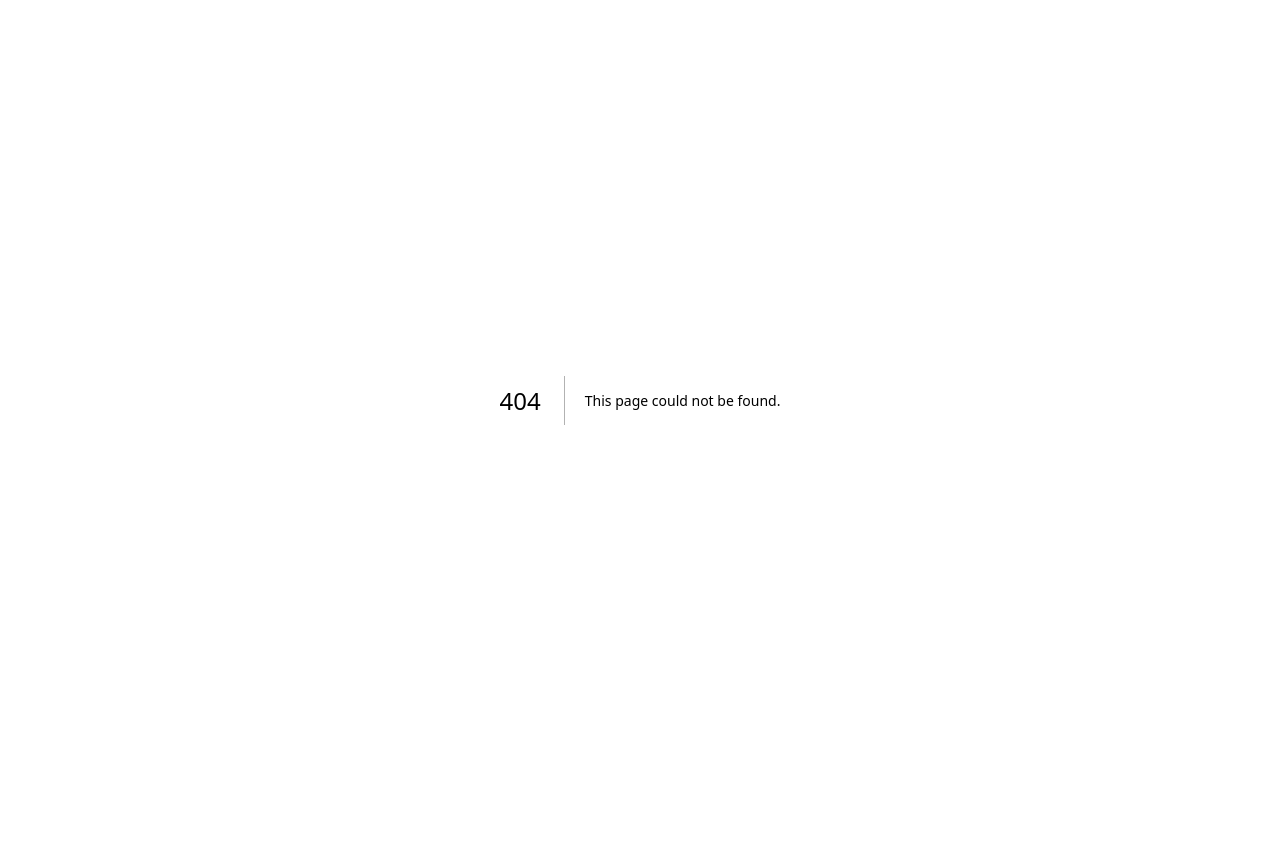
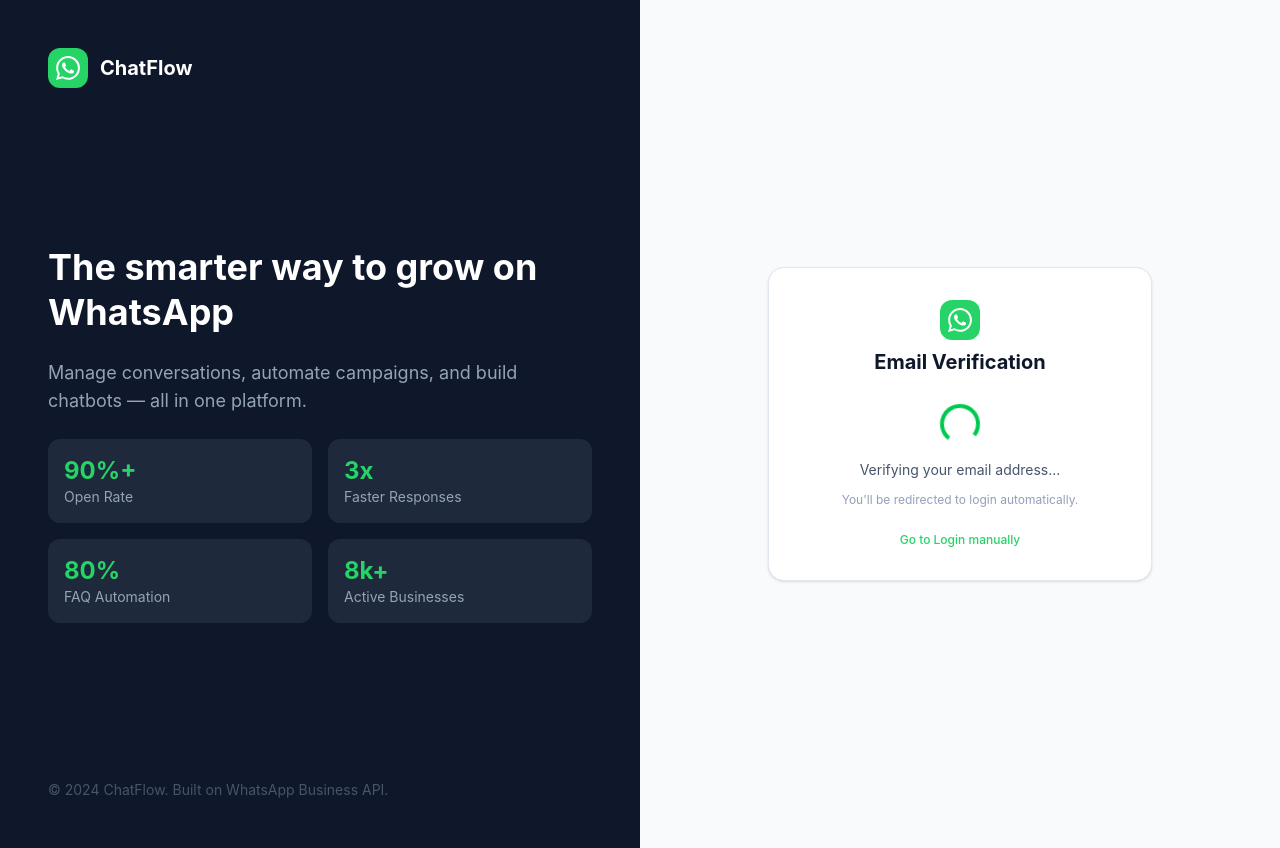
Before and after one commit to joshicloudindia-a11y/whatsapp, a Next.js app: page /verify-email in a window 1280 px wide. Before the commit this address had no page. Before the commit the page ends 800 px from the top, so only its background shows below. Built offline with nearby package versions, Linux system fonts and the light colour scheme.

Commit message:
fix: add missing verify-email page (was causing 404)

```diff
--- /dev/null
+++ b/src/app/(auth)/verify-email/page.tsx
@@ -0,0 +1,83 @@
+"use client";
+
+import { useEffect, useState, Suspense } from "react";
+import { useSearchParams } from "next/navigation";
+import Link from "next/link";
+
+function VerifyEmailContent() {
+  const searchParams = useSearchParams();
+  const token = searchParams.get("token");
+  const [status, setStatus] = useState<"loading" | "success" | "error">("loading");
+  const [message, setMessage] = useState("");
+
+  useEffect(() => {
+    if (!token) {
+      setStatus("error");
+      setMessage("Invalid verification link.");
+      return;
+    }
+
+    fetch(`/api/auth/verify-email?token=${token}`, { redirect: "manual" })
+      .then((res) => {
+        if (res.status === 0 || res.ok || res.type === "opaqueredirect") {
+          setStatus("success");
+        } else {
+          return res.json().then((d) => { throw new Error(d?.error ?? "Verification failed"); });
+        }
+      })
+      .catch(() => {
+        // API redirects on success — treat any redirect as success
+        setStatus("success");
+      });
+  }, [token]);
+
+  // Fallback: just redirect to API route directly (most reliable approach)
+  useEffect(() => {
+    if (!token) return;
+    const timer = setTimeout(() => {
+      window.location.href = `/api/auth/verify-email?token=${token}`;
+    }, 300);
+    return () => clearTimeout(timer);
+  }, [token]);
+
+  return (
+    <div className="min-h-screen flex items-center justify-center bg-slate-50 px-4">
+      <div className="w-full max-w-sm bg-white rounded-2xl shadow-sm border p-8 space-y-6 text-center" style={{ borderColor: "#e2e8f0" }}>
+        {/* Logo */}
+        <div className="flex flex-col items-center gap-2">
+          <div className="w-10 h-10 rounded-xl flex items-center justify-center" style={{ background: "#25D366" }}>
+            <svg viewBox="0 0 24 24" fill="white" className="w-6 h-6">
+              <path d="M17.472 14.382c-.297-.149-1.758-.867-2.03-.967-.273-.099-.471-.148-.67.15-.197.297-.767.966-.94 1.164-.173.199-.347.223-.644.075-.297-.15-1.255-.463-2.39-1.475-.883-.788-1.48-1.761-1.653-2.059-.173-.297-.018-.458.13-.606.134-.133.298-.347.446-.52.149-.174.198-.298.298-.497.099-.198.05-.371-.025-.52-.075-.149-.669-1.612-.916-2.207-.242-.579-.487-.5-.669-.51-.173-.008-.371-.01-.57-.01-.198 0-.52.074-.792.372-.272.297-1.04 1.016-1.04 2.479 0 1.462 1.065 2.875 1.213 3.074.149.198 2.096 3.2 5.077 4.487.709.306 1.262.489 1.694.625.712.227 1.36.195 1.871.118.571-.085 1.758-.719 2.006-1.413.248-.694.248-1.289.173-1.413-.074-.124-.272-.198-.57-.347m-5.421 7.403h-.004a9.87 9.87 0 01-5.031-1.378l-.361-.214-3.741.982.998-3.648-.235-.374a9.86 9.86 0 01-1.51-5.26c.001-5.45 4.436-9.884 9.888-9.884 2.64 0 5.122 1.03 6.988 2.898a9.825 9.825 0 012.893 6.994c-.003 5.45-4.437 9.884-9.885 9.884m8.413-18.297A11.815 11.815 0 0012.05 0C5.495 0 .16 5.335.157 11.892c0 2.096.547 4.142 1.588 5.945L.057 24l6.305-1.654a11.882 11.882 0 005.683 1.448h.005c6.554 0 11.89-5.335 11.893-11.893a11.821 11.821 0 00-3.48-8.413z" />
+            </svg>
+          </div>
+          <h1 className="text-xl font-bold text-slate-900">Email Verification</h1>
+        </div>
+
+        {/* Loading */}
+        <div className="space-y-3">
+          <div className="w-12 h-12 mx-auto flex items-center justify-center">
+            <div className="w-10 h-10 border-4 border-green-500 border-t-transparent rounded-full animate-spin" />
+          </div>
+          <p className="text-sm text-slate-600">Verifying your email address...</p>
+          <p className="text-xs text-slate-400">You'll be redirected to login automatically.</p>
+        </div>
+
+        <Link href="/login" className="block text-xs text-center font-medium hover:underline" style={{ color: "#25D366" }}>
+          Go to Login manually
+        </Link>
+      </div>
+    </div>
+  );
+}
+
+export default function VerifyEmailPage() {
+  return (
+    <Suspense fallback={
+      <div className="min-h-screen flex items-center justify-center bg-slate-50">
+        <div className="w-10 h-10 border-4 border-green-500 border-t-transparent rounded-full animate-spin" />
+      </div>
+    }>
+      <VerifyEmailContent />
+    </Suspense>
+  );
+}
```
